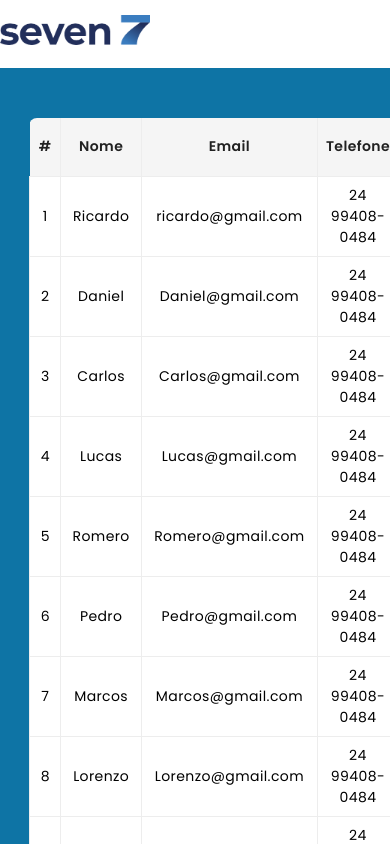
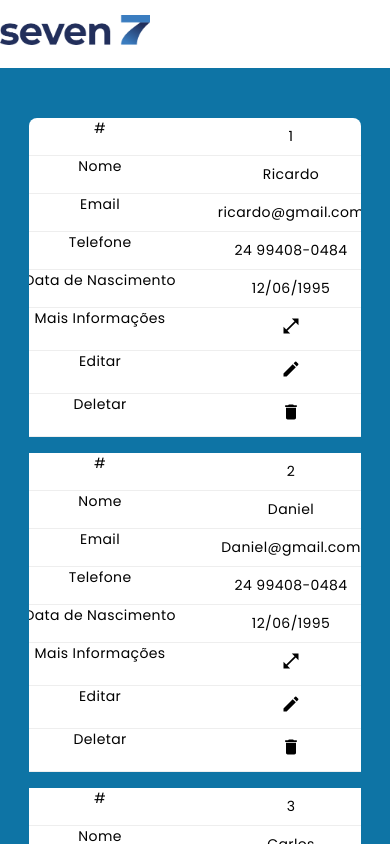
Before and after one commit to limaricardo/Seven-INC, a React (Create React App) app: page / in a window 390 px wide. Shown: the top 844 px of the page. Built offline with nearby package versions, Linux system fonts and the light colour scheme.

Commit message:
Table responsiveness

```diff
--- a/src/components/EmployeeTable/styles.js
+++ b/src/components/EmployeeTable/styles.js
@@ -8,15 +8,33 @@ export const STable = styled.table`
   text-align: center;
   border-radius: ${v.borderRadius};
   overflow: hidden;
+
+
+  @media only screen and (max-width: 599px) {
+    display: flex;
+    justify-content: center;
+  }
 `;
 
 export const STHead = styled.thead`
   position: sticky;
   z-index: 100;
+  @media only screen and (max-width: 599px) {
+    display: block;
+  }
 `;
 
 export const STHeadTR = styled.tr`
   background: ${({ theme }) => theme.bg};
+  @media only screen and (max-width: 599px) {
+    display: block;
+    margin: 0 0 1rem 0;
+
+    /* Hide table headers (but not display: none;, for accessibility) */
+    position: absolute;
+    top: -9999px;
+    left: -9999px;
+  }
 `;
 
 export const STH = styled.th`
@@ -33,16 +51,81 @@ export const STH = styled.th`
     width: 30px;
     white-space: nowrap;
   }
+
+
+  @media only screen and (max-width: 599px) {
+    display: block;
+  }
 `;
 
-export const STBody = styled.tbody``;
+export const STBody = styled.tbody`
+
+
+  @media only screen and (max-width: 599px) {
+    display: block;
+  }
+`;
 
 export const STBodyTR = styled.tr`
   background: ${({ theme }) => theme.white};
+
+
+  @media only screen and (max-width: 599px) {
+    display: block;
+    margin: 0 0 1rem 0;
+  }
 `;
 
 export const STD = styled.td`
   padding: ${v.smSpacing};
   border: 1px solid ${({ theme }) => theme.bg2};
   font-size: 14px;
+
+
+  @media only screen and (max-width: 599px) {
+    display: block;
+
+    /* Behave  like a "row" */
+    border: none;
+    border-bottom: 1px solid #eee;
+    position: relative;
+    padding-left: 200px;
+
+    &:nth-of-type(1):before{
+      content: "#";
+    }
+    &:nth-of-type(2):before{
+      content: "Nome";
+    }
+    &:nth-of-type(3):before{
+      content: "Email";
+    }
+    &:nth-of-type(4):before{
+      content: "Telefone";
+    }
+    &:nth-of-type(5):before{
+      content: "Data de Nascimento";
+    }
+    &:nth-of-type(6):before{
+      content: "Mais Informações";
+    }
+    &:nth-of-type(7):before{
+      content: "Editar";
+    }
+    &:nth-of-type(8):before{
+      content: "Deletar";
+    }
+
+    &:before{
+      /* Now like a table header */
+			position: absolute;
+			/* Top/left values mimic padding */
+			top: 0;
+			left: 6px;
+			width: 45%;
+			padding-right: 10px;
+			white-space: nowrap;
+		}
+
+    }
 `;
--- a/src/components/MoreInfoButton/index.js
+++ b/src/components/MoreInfoButton/index.js
@@ -3,6 +3,15 @@ import Modal from "../UI/Modal";
 import Button from "../UI/Button";
 import { InfoContainer, InfoDiv, Text } from "./styles";
 
+const keysArrayForm = [
+  "Id",
+  "Nome",
+  "CPF",
+  "Email",
+  "Telefone",
+  "Data de Nascimento",
+  "Salário",
+];
 
 const MoreInfoButton = ({ data, emailId, showModal, setShowModal }) => {
   const renderedList = data
@@ -13,23 +22,32 @@ const MoreInfoButton = ({ data, emailId, showModal, setShowModal }) => {
       return item;
     });
 
-  let dataKeys = []
+  let dataKeys = [];
 
   data.map((item) => {
-    dataKeys.push(Object.keys(item))
-  })
+    dataKeys.push(Object.keys(item));
+  });
 
   return (
     <div>
       <Modal showModal={showModal} setShowModal={setShowModal}>
-        <Button style={{color: "red", backgroundColor: "white", fontSize: "20px"}} onClick={() => setShowModal(false)}>X</Button>
-        <h2 style={{textAlign: "center"}}>Informações detalhadas do Funcionário</h2>
+        <Button
+          style={{ color: "red", backgroundColor: "white", fontSize: "20px" }}
+          onClick={() => setShowModal(false)}
+        >
+          X
+        </Button>
+        <h2 style={{ textAlign: "center" }}>
+          Informações detalhadas do Funcionário
+        </h2>
         <InfoContainer>
-          {renderedList[0] && data.map((item, index) => {
+          {renderedList[0] &&
+            keysArrayForm.map((item, index) => {
               const value = renderedList[0][dataKeys[0][index]];
+              console.log(item)
               return (
                 <InfoDiv key={index}>
-                <Text>{dataKeys[0][index]}</Text>
+                  <Text>{keysArrayForm[index]}:</Text>
                   <Text>{value}</Text>
                 </InfoDiv>
               );
--- a/src/components/MoreInfoButton/styles.js
+++ b/src/components/MoreInfoButton/styles.js
@@ -3,20 +3,21 @@ import styled from "styled-components";
 export const InfoContainer = styled.div`
   display: flex;
   flex-direction: column;
-  height: 100%;
-  justify-content: space-between;
   align-items: center;
-  padding-top: 50px;
-`
+  padding: 50px 0 0 80px;
+`;
 
 export const InfoDiv = styled.div`
   display: flex;
-  justify-content: space-evenly;
-  align-items: center;
-  gap: 50px;
-  width: 300px;
-`
+  justify-content: left;
+  width: 280px;
+  height: 50px;
+  align-items: space-between;
+`;
 export const Text = styled.div`
-  text-align: center;
   width: 100%;
-`
+  text-align: left;
+  &:first-child{
+    width: 120px;
+  }
+`;
--- a/src/components/UI/Modal/styles.js
+++ b/src/components/UI/Modal/styles.js
@@ -13,10 +13,12 @@ export const ModalWrapper = styled.div`
 `
 
 export const ModalContainer = styled.div`
+  display: flex;
+  flex-direction: column;
   position: absolute;
   top: 25%;
   left: 50%;
-  height: 50vh;
+  height: 60vh;
   width: 400px;
   transform: translate(-50%, -25%);
   background: white;
```
Lines whose indentation alone changed are shown as unchanged.
